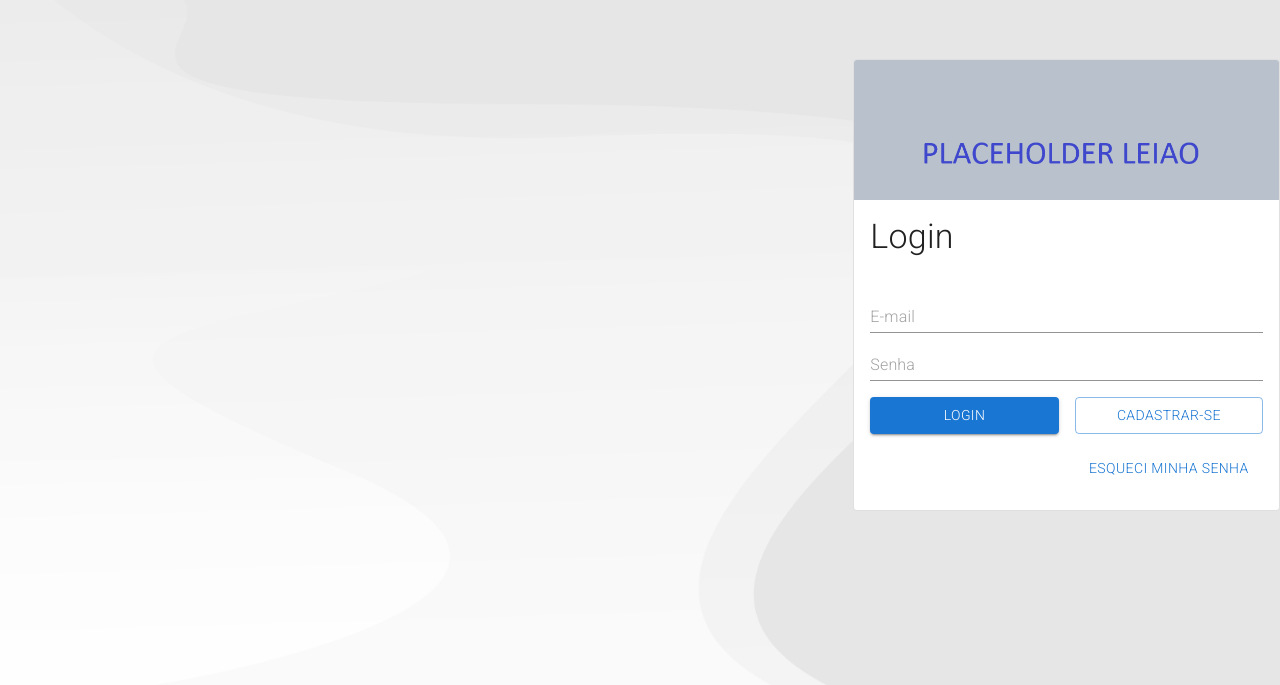
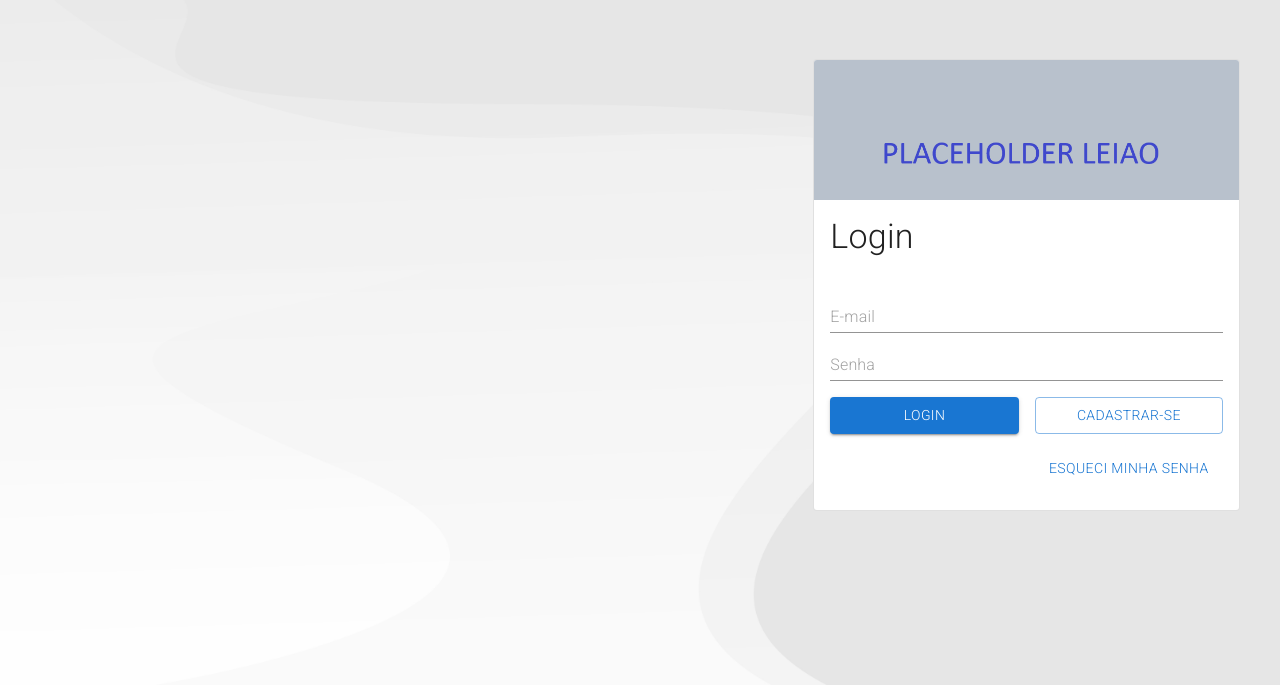
Before and after one commit to mateusback/front-leilao, a React (Create React App) app: page /login in a window 1280 px wide. Shown: the part 115-800 px from the top of the page. Built offline with nearby package versions, Linux system fonts and the light colour scheme.

Commit message:
fix: Improve AuthLayout component for authentication pages

```diff
--- a/src/components/AuthLayout.jsx
+++ b/src/components/AuthLayout.jsx
@@ -5,12 +5,14 @@ import {
   CardMedia,
   Grid,
   Typography,
+  useMediaQuery
 } from "@mui/material";
 import React from "react";
 import backgroundImage from "../components/images/background.jpg";
 import loginHeader from "../components/images/loginheader.png";
 
 const AuthLayout = ({ children, headerText }) => {
+  const matches = useMediaQuery('(min-width:768px)');
   return (
     <Box
       sx={{
@@ -29,7 +31,7 @@ const AuthLayout = ({ children, headerText }) => {
         alignItems="center"
         style={{ height: "100vh", paddingRight: { sm: "20px", xs: 0 } }}
       >
-        <Grid item xs={20} sm={6} md={4}>
+        <Grid item xs={20} sm={6} md={4} style={{ marginRight: matches ? '40px' : 0 }}>
           <Card variant="outlined">
             <CardMedia
               sx={{ height: 140 }}
```
